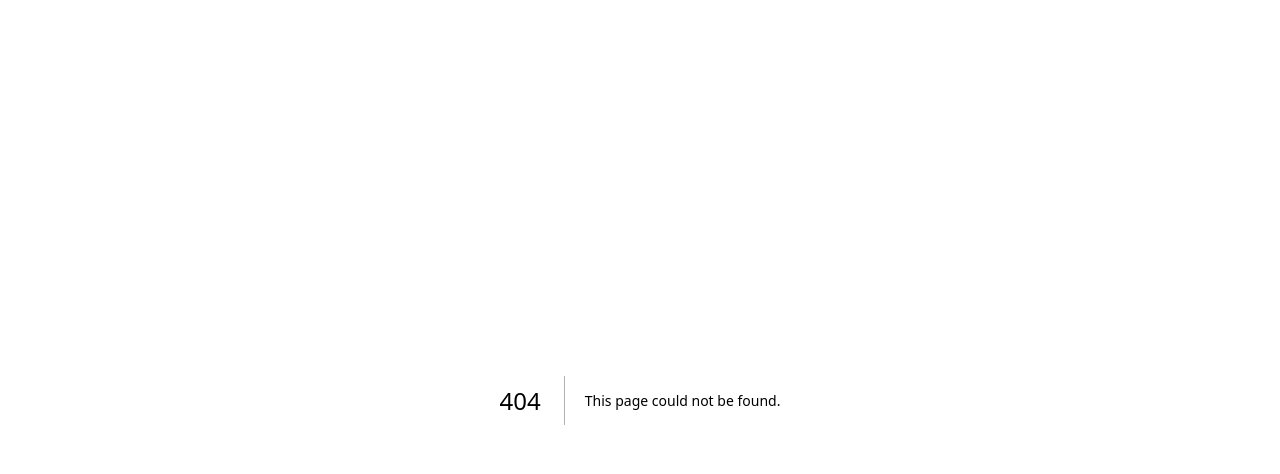
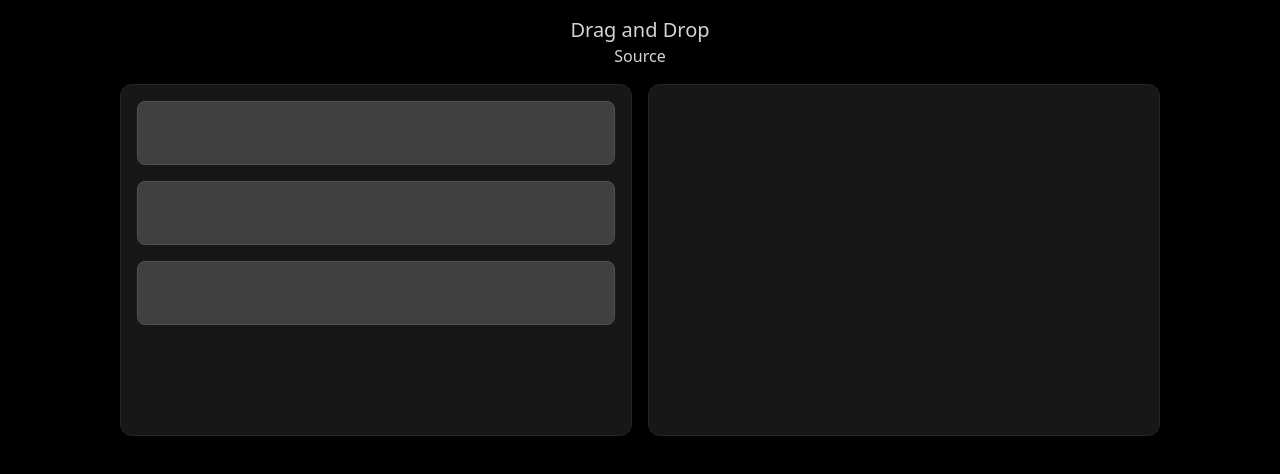
Before and after one commit to mustafa-turk/www, a Next.js app: page /lol in a window 1280 px wide. Before the commit this address had no page. Shown: the top 474 px of the page. Built offline with nearby package versions, Linux system fonts and the light colour scheme; a web font is replaced by a local one.

Commit message:
remove github icon work

```diff
--- /dev/null
+++ b/src/components/showcase/container.jsx
@@ -0,0 +1,10 @@
+const Page = ({ title, children }) => {
+  return (
+    <div className='bg-black box-border pt-4 w-screen h-screen'>
+      <h1 className='text-center text-xl'>{title}</h1>
+      {children}
+    </div>
+  );
+};
+
+export default Page;
--- /dev/null
+++ b/src/components/showcase/drag-drop.jsx
@@ -0,0 +1,74 @@
+import { useState } from "react";
+
+const DragDrop = () => {
+  const [state, setState] = useState(INITIAL_STATE);
+
+  const onDragStart = (event, id) => event.dataTransfer.setData("id", id);
+
+  const onDragOver = (event) => event.preventDefault();
+
+  const onDrop = (event, status) => {
+    const id = event.dataTransfer.getData("id");
+
+    const newState = state.filter((element) => {
+      if (element.id == id) {
+        element.status = status;
+      }
+      return element;
+    });
+
+    setState(newState);
+  };
+
+  const activeElements = state.filter((element) => element.status === "active");
+  const inactiveElements = state.filter(
+    (element) => element.status === "inactive"
+  );
+
+  return (
+    <div className='p-4 flex gap-4 h-96 justify-center'>
+      <div
+        onDragOver={onDragOver}
+        onDrop={(event) => onDrop(event, "active")}
+        className='bg-neutral-900 border border-neutral-800 flex-1 rounded-xl max-w-lg'
+      >
+        {activeElements.map((element) => (
+          <DraggableElement
+            key={element.id}
+            onStart={(event) => onDragStart(event, element.id)}
+          >
+            {element.id}
+          </DraggableElement>
+        ))}
+      </div>
+      <div
+        onDragOver={onDragOver}
+        onDrop={(event) => onDrop(event, "inactive")}
+        className='bg-neutral-900 border border-neutral-800 flex-1 rounded-xl max-w-lg'
+      >
+        {inactiveElements.map((element) => (
+          <DraggableElement
+            key={element.id}
+            onStart={(event) => onDragStart(event, element.id)}
+          />
+        ))}
+      </div>
+    </div>
+  );
+};
+
+const DraggableElement = ({ onStart }) => (
+  <div
+    onDragStart={onStart}
+    draggable
+    className='bg-neutral-700 border border-neutral-600 h-16 m-4 rounded-lg active:bg-blue-600 active:border-blue-500 translate-x-0'
+  />
+);
+
+export default DragDrop;
+
+const INITIAL_STATE = [
+  { id: 1, status: "active" },
+  { id: 2, status: "active" },
+  { id: 3, status: "active" },
+];
--- a/src/pages/index.js
+++ b/src/pages/index.js
@@ -74,10 +74,6 @@ export default function HomePage() {
               imgSrc='/where-to-go.webp'
               sourceUrl='https://github.com/mustafa-turk/where-next'
             />
-            <ExternalImage
-              appUrl='https://macosicons.com/#/u/mustafaturk'
-              imgSrc='/gh-replacement-icon.webp'
-            />
           </Section.Body>
         </Section>
       </main>
--- /dev/null
+++ b/src/pages/lol.js
@@ -0,0 +1,17 @@
+import DragDrop from "components/showcase/drag-drop";
+import Head from "next/head";
+
+const Page = () => {
+  return (
+    <div className='bg-black box-border pt-4 w-screen h-screen flex flex-col'>
+      <Head>
+        <title>Mustafa Turk - Drag and Drop</title>
+      </Head>
+      <h1 className='text-center text-xl'>Drag and Drop</h1>
+      <button>Source</button>
+      <DragDrop />
+    </div>
+  );
+};
+
+export default Page;
```
